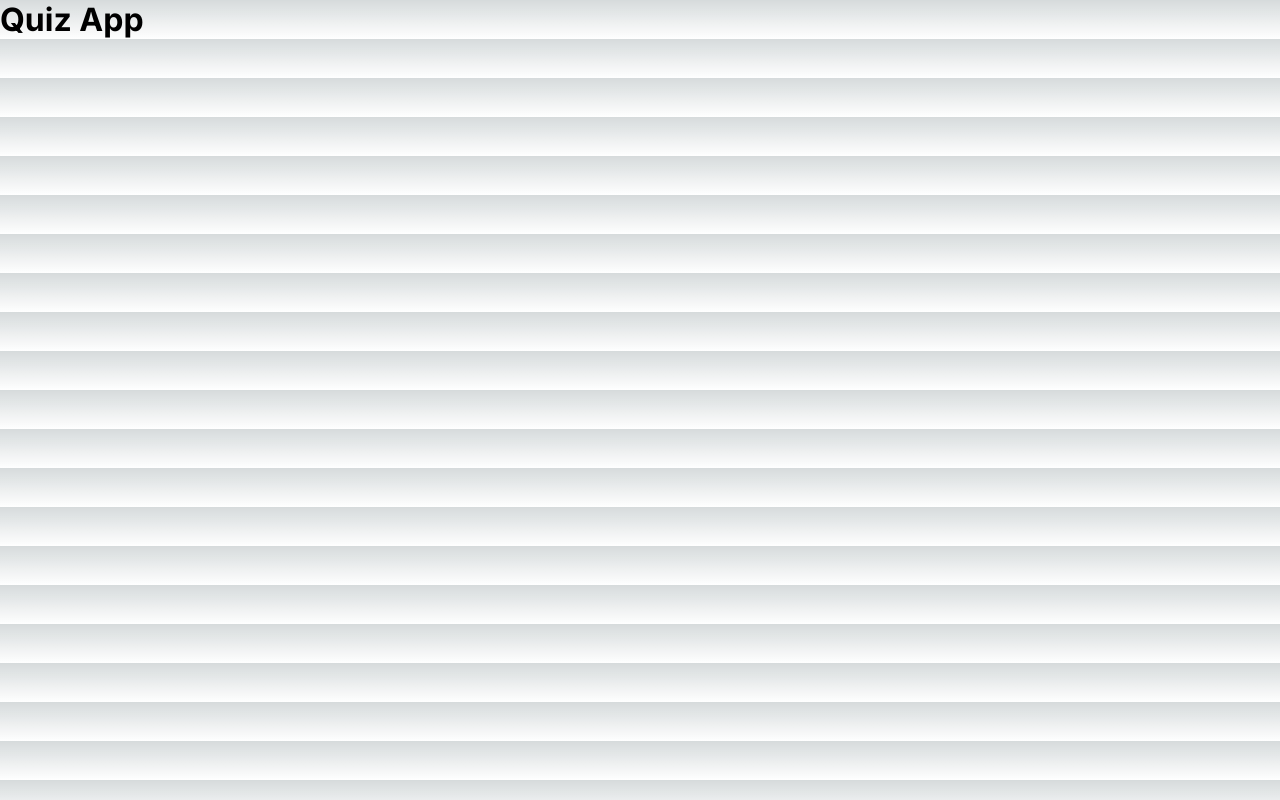
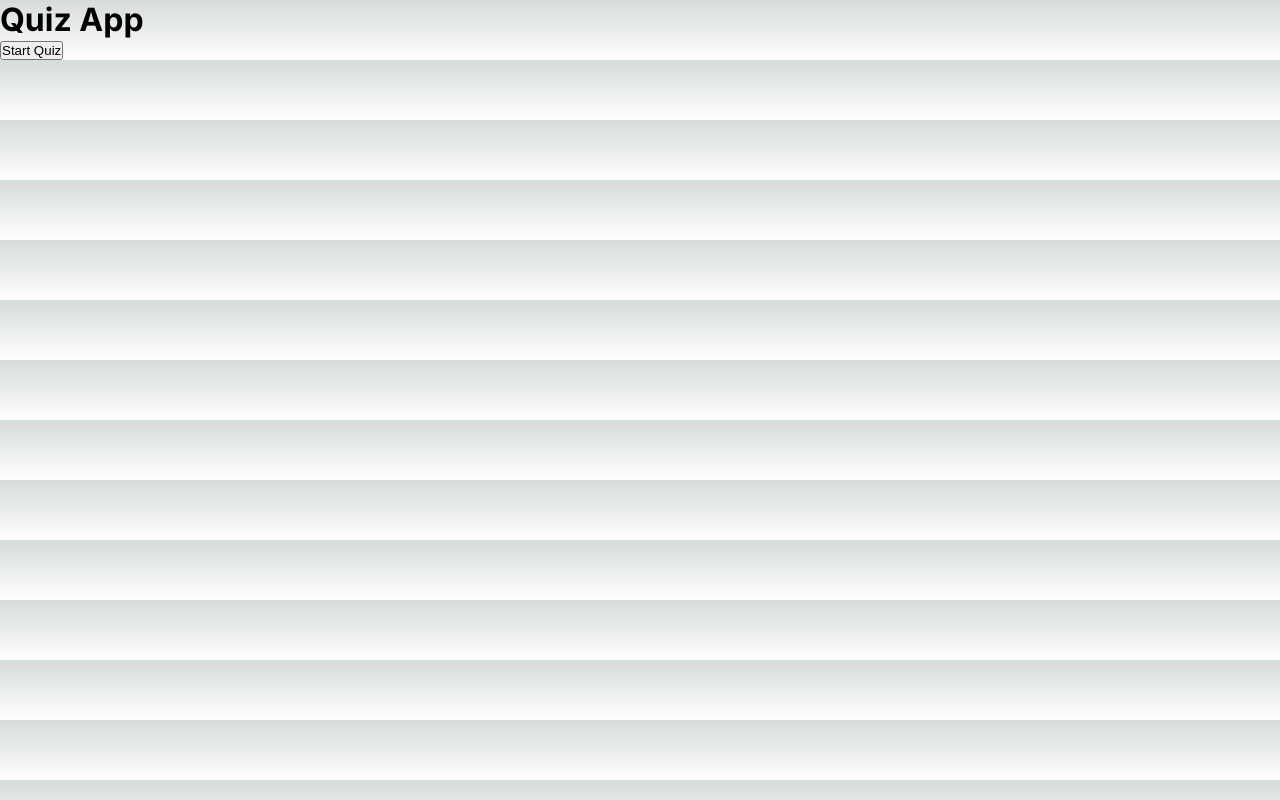
Before and after one commit to waleedd32/nextjs-quiz-app, a Next.js app: page / in a window 1280 px wide. Built offline with nearby package versions, Linux system fonts and the light colour scheme.

Commit message:
Added Start Quiz button with link to quiz page

```diff
--- a/app/page.tsx
+++ b/app/page.tsx
@@ -1,8 +1,13 @@
+import Link from "next/link";
+
 export default function Home() {
   return (
     <main>
       <div className="container">
         <h1>Quiz App</h1>
+        <Link href="/quiz">
+          <button>Start Quiz</button>
+        </Link>
       </div>
     </main>
   );
```
